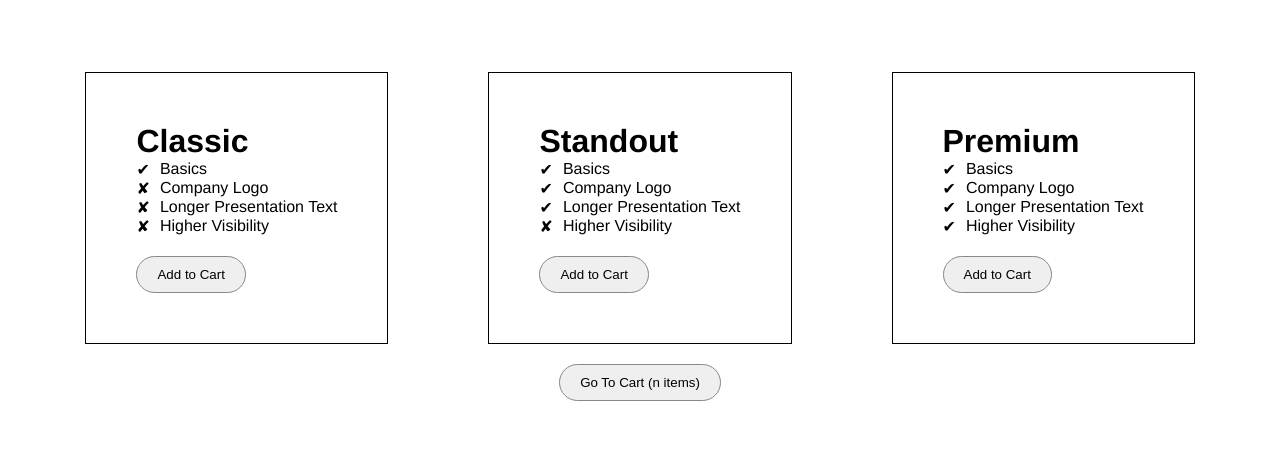
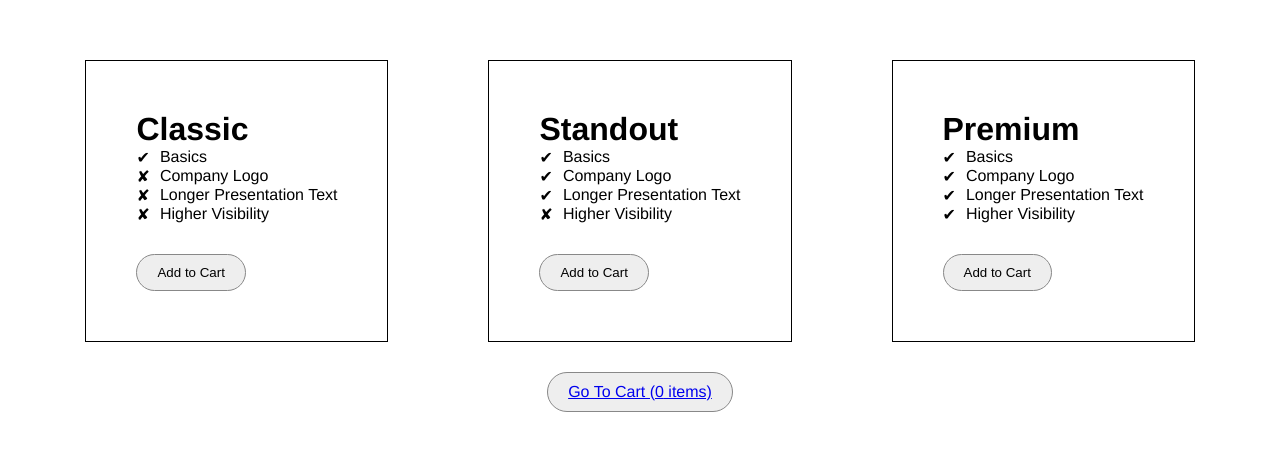
Before and after one commit to JonathonAshworth/seek-test, a React (Vite) app: page / in a window 1280 px wide. Shown: the part 164-614 px from the top of the page. Built offline with nearby package versions, Linux system fonts and the light colour scheme.

Commit message:
redux for products page

```diff
--- a/src/app/redux/selectors.js
+++ b/src/app/redux/selectors.js
@@ -0,0 +1,2 @@
+export const getCartItemCount = state => Object.entries(state.cart)
+    .reduce((acc, [k,v]) => acc + v, 0)
--- a/src/ui/Link.jsx
+++ b/src/ui/Link.jsx
@@ -2,11 +2,11 @@ import React from 'react'
 
 import history from '../utils/history.js'
 
-const Link = ({ href, children }) => {
+const Link = ({ style, href, children }) => {
     const onClick = (e) => { history.push(href) }
 
     return (
-        <a href={href} onClick={onClick}>
+        <a style={style} href={href} onClick={onClick}>
             {children}
         </a>
     )
--- a/src/ui/pages/Products.jsx
+++ b/src/ui/pages/Products.jsx
@@ -1,12 +1,17 @@
 import React from 'react'
+import { connect } from 'react-redux'
 
 import composeStyledComponent from '../../utils/composeStyledComponent.jsx'
+import { cartAddItem } from '../../app/redux/actionCreators.js'
+import { getCartItemCount } from '../../app/redux/selectors.js'
+
+import Link from '../Link.jsx'
 
 
 const productTypes = [
-    { name: 'Classic', features: [true, false, false, false] },
-    { name: 'Standout', features: [true, true, true, false] },
-    { name: 'Premium', features: [true, true, true, true] },
+    { id: 'classic', name: 'Classic', features: [true, false, false, false] },
+    { id: 'standout', name: 'Standout', features: [true, true, true, false] },
+    { id: 'premium', name: 'Premium', features: [true, true, true, true] },
 ]
 
 const featureStrings = [
@@ -17,7 +22,16 @@ const featureStrings = [
 ]
 
 
-const Products = ({ styles }) =>
+const mapStateToProps = state => ({
+    cartItemCount: getCartItemCount(state),
+})
+
+const mapDispatchToProps = dispatch => ({
+    addItemToCart: (id) => dispatch(cartAddItem(id)),
+})
+
+
+const Products = ({ styles, ...props }) =>
     <div style={styles.container}>
         <div style={styles.productContainer}>
             {productTypes.map(productType =>
@@ -29,11 +43,16 @@ const Products = ({ styles }) =>
                             <p>{featureString}</p>
                         </div>
                     )}
-                    <button style={styles.button}>Add to Cart</button>
+                    <button
+                        style={styles.button}
+                        onClick={() => { props.addItemToCart(productType.id) }}
+                    >
+                        Add to Cart
+                    </button>
                 </div>
             )}
         </div>
-        <button style={styles.button}>Go To Cart (n items)</button>
+        <Link href='/cart' style={styles.button}>Go To Cart ({props.cartItemCount} items)</Link>
     </div>
 
 
@@ -71,10 +90,13 @@ const styles = props => ({
         border: '1px solid #888',
         borderRadius: '20px',
         padding: '10px 20px',
-        marginTop: '20px',
+        marginTop: '30px',
+        cursor: 'pointer',
+        backgroundColor: '#eee',
     },
 
 })
 
-
-export default composeStyledComponent(Products, styles)
+export default connect(mapStateToProps, mapDispatchToProps)(
+    composeStyledComponent(Products, styles)
+)
--- a/src/utils/history.js
+++ b/src/utils/history.js
@@ -1,3 +1,6 @@
+// Simple routing pattern for a small app
+// This won't handle back/forward buttons
+
 const onChangeListeners = [];
 
 export const push = function (pathname) {
--- a/src/utils/productSet.js
+++ b/src/utils/productSet.js
@@ -12,12 +12,12 @@ export const productSetAddRemove = (dict, productId, delta) => {
     const newDict = { ...dict }
 
     if (newDict.hasOwnProperty(productId)) {
-        newDict[productId] = newInv[productId] += delta
+        newDict[productId] = newDict[productId] += delta
     } else {
         newDict[productId] = delta
     }
 
-    return objectFilter(dict, i => i !== 0)
+    return objectFilter(newDict, i => i !== 0)
 }
 
 
```
